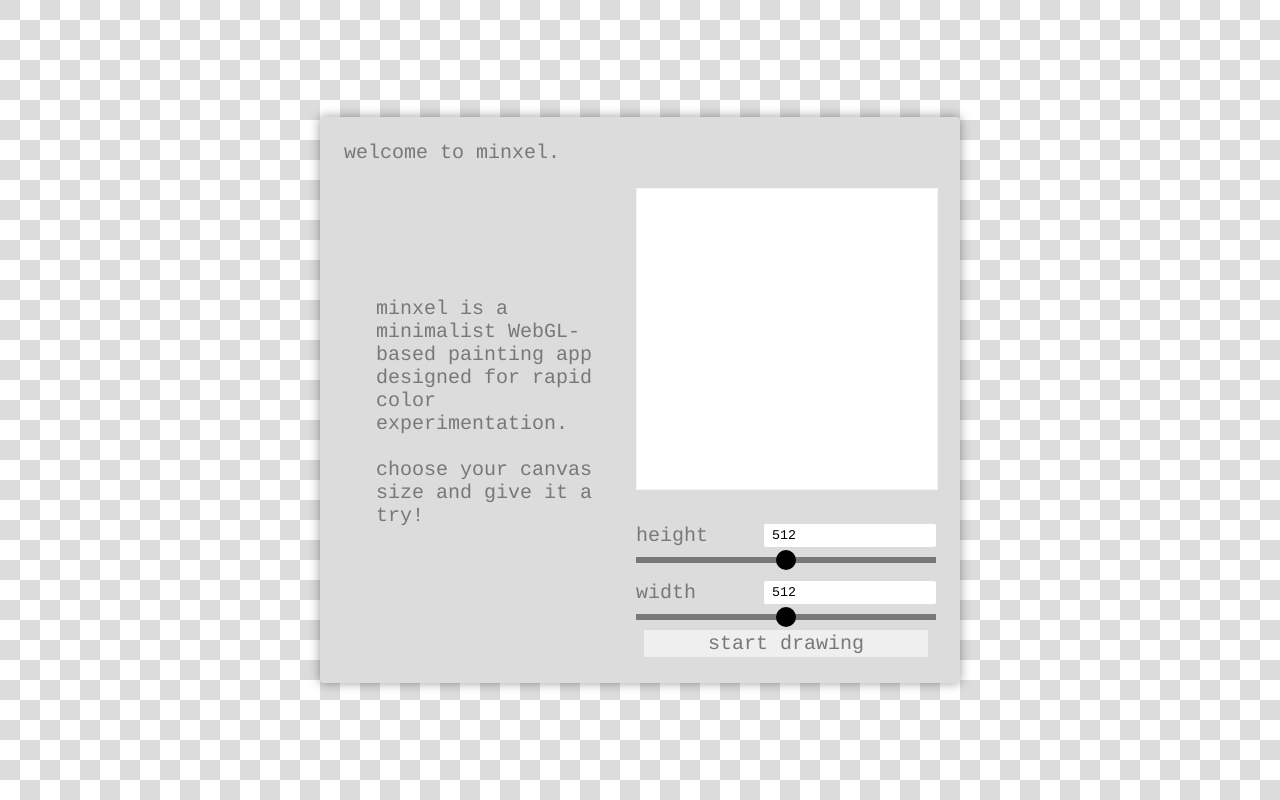
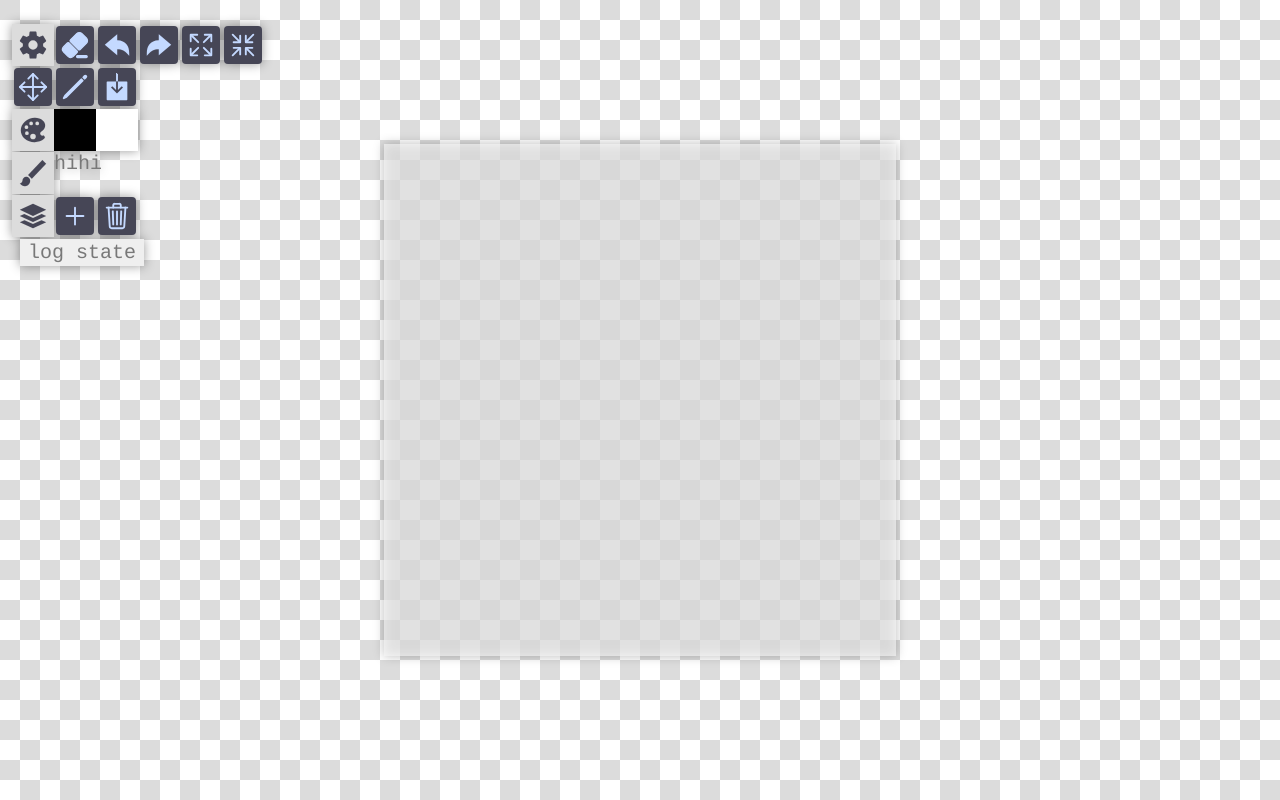
Before and after one commit to cyan-oj/minxel, a React (Vite) app: page / in a window 1280 px wide. Built offline with nearby package versions, Linux system fonts and the light colour scheme.

Commit message:
change history to ref

```diff
--- a/src/App.jsx
+++ b/src/App.jsx
@@ -1,64 +1,107 @@
-import { useState } from 'react';
-import Workspace from './Workspace/Workspace/Workspace'
+import { useState } from "react";
+import Workspace from "./Workspace/Workspace/Workspace";
 
 function App() {
-	const [showWorkspace, setShowWorkspace] = useState( false ) // set false in prod
-	const [ width, setWidth ] = useState( 512 )
-	const [ height, setHeight ] = useState( 512 )
-	const [ backgroundColor, setBackgroundColor ] = useState([ 100, 100, 100 ])
+  const [showWorkspace, setShowWorkspace] = useState(true); // set false in prod
+  const [width, setWidth] = useState(512);
+  const [height, setHeight] = useState(512);
+  const [backgroundColor, setBackgroundColor] = useState([100, 100, 100]);
 
   return (
     <>
-		{ !showWorkspace &&
-			<div id='welcome'>
-				<div>
-					welcome to minxel.
-				</div>
-				<div id='startup'>
-					<div id='startup-message'>
-						minxel is a minimalist WebGL-based painting app designed for rapid color experimentation.
+      {!showWorkspace && (
+        <div id="welcome">
+          <div>welcome to minxel.</div>
+          <div id="startup">
+            <div id="startup-message">
+              minxel is a minimalist WebGL-based painting app designed for rapid
+              color experimentation.
               <br />
               <br />
               choose your canvas size and give it a try!
             </div>
-					<div id='startup-settings'>
-						<div className='ratio'>
-							{ width > height
-								? <div className='ratio-preview'
-								style={{ width: 300, height: 300 * height/width, backgroundColor: 'white'}}/>
-								: <div className='ratio-preview'
-								style={{ width: 300 * width/height , height: 300, backgroundColor: 'white'}}/>
+            <div id="startup-settings">
+              <div className="ratio">
+                {width > height ? (
+                  <div
+                    className="ratio-preview"
+                    style={{
+                      width: 300,
+                      height: (300 * height) / width,
+                      backgroundColor: "white",
+                    }}
+                  />
+                ) : (
+                  <div
+                    className="ratio-preview"
+                    style={{
+                      width: (300 * width) / height,
+                      height: 300,
+                      backgroundColor: "white",
+                    }}
+                  />
+                )}
+              </div>
+              <div id="welcome-settings">
+                <div className="welcome-slider">
+                  <label className="welcome-label" htmlFor="height">
+                    height
+                    <input
+                      type="number"
+                      value={height}
+                      onChange={(e) =>
+                        setHeight(e.target.value ? Number(e.target.value) : 0)
                       }
+                    />
+                  </label>
+                  <input
+                    type="range"
+                    min="2"
+                    max="1024"
+                    value={height}
+                    onChange={(e) =>
+                      setHeight(e.target.value ? Number(e.target.value) : 0)
+                    }
+                  />
                 </div>
-						<div id='welcome-settings'>
-								<div className='welcome-slider'>
-									<label className='welcome-label' htmlFor='height'>height
-										<input type='number' value={ height }
-											onChange={ e => setHeight(e.target.value ? Number(e.target.value) : 0 )}/>
+                <div className="welcome-slider">
+                  <label className="welcome-label" htmlFor="width">
+                    width
+                    <input
+                      type="number"
+                      value={width}
+                      onChange={(e) =>
+                        setWidth(e.target.value ? Number(e.target.value) : 0)
+                      }
+                    />
                   </label>
-									<input type="range" min='2' max='1024' value={ height }
-										onChange={ e => setHeight(e.target.value ? Number(e.target.value) : 0 )}/>
+                  <input
+                    type="range"
+                    min="2"
+                    max="1024"
+                    value={width}
+                    onChange={(e) =>
+                      setWidth(e.target.value ? Number(e.target.value) : 0)
+                    }
+                  />
                 </div>
-								<div className='welcome-slider'>
-									<label className='welcome-label' htmlFor='width'>width
-										<input type='number' value={ width }
-											onChange={ e => setWidth(e.target.value ? Number(e.target.value) : 0 )}/>
-									</label>
-									<input type="range" min='2' max='1024' value={ width }
-										onChange={ e => setWidth(e.target.value ? Number(e.target.value) : 0 )}/>
-								</div>
-								<button onClick={() => setShowWorkspace( true )}
-									>start drawing</button>
+                <button onClick={() => setShowWorkspace(true)}>
+                  start drawing
+                </button>
               </div>
             </div>
           </div>
         </div>
-		}
-		{ showWorkspace &&
-			<Workspace  width={ width } height={ height } backgroundColor={ backgroundColor }/>
-		}
+      )}
+      {showWorkspace && (
+        <Workspace
+          width={width}
+          height={height}
+          backgroundColor={backgroundColor}
+        />
+      )}
     </>
-	)
+  );
 }
 
 export default App;
--- a/src/Workspace/Brushes/Brushes.jsx
+++ b/src/Workspace/Brushes/Brushes.jsx
@@ -11,6 +11,7 @@ import MenuToggle from "../Workspace/MenuToggle";
 
 function Brushes({
   brushes,
+  setBrushes,
   activeBrush,
   dispatch,
   brushSample,
@@ -18,7 +19,7 @@ function Brushes({
   showSettings,
 }) {
   const dragBrush = useRef();
-  console.log("Brushes Renders");
+  // console.log("Brushes Renders");
 
   useEffect(() => {
     const brushPreview = document.getElementById("brush-preview");
@@ -34,12 +35,12 @@ function Brushes({
 
   const dragStart = (index) => (dragBrush.current = index);
 
-  const dragEnter = (index, brushes) => {
+  const dragEnter = (index, brushs) => {
     const currentBrush = dragBrush.current;
-    const dropBrush = brushes.splice(currentBrush, 1)[0];
-    brushes.splice(index, 0, dropBrush);
+    const dropBrush = brushs.splice(currentBrush, 1)[0];
+    brushs.splice(index, 0, dropBrush);
     dragBrush.current = index;
-    dispatch({ type: "brushes", payload: brushes });
+    setBrushes(brushs);
   };
 
   const brushList = brushes.map((brush, index) => (
@@ -53,11 +54,12 @@ function Brushes({
       onDragEnter={() => dragEnter(index, brushes)}
       onMouseUp={(e) => dispatch({ type: "activeBrush", payload: index })}
     >
-      <BrushPreview
+      {/* <BrushPreview
         brushes={brushes}
         brush={brush}
         canvas={brushThumbnails[index]}
-      />
+      /> */}
+      hi
     </div>
   ));
 
--- a/src/Workspace/Palette/Palette.jsx
+++ b/src/Workspace/Palette/Palette.jsx
@@ -15,7 +15,7 @@ function Palette({
   showSettings,
   max = 16,
 }) {
-  console.log("Palette Renders");
+  // console.log("Palette Renders");
 
   const [cacheColor, setCacheColor] = useState(colors[activeColor]);
 
--- a/src/Workspace/Workspace/Workspace.jsx
+++ b/src/Workspace/Workspace/Workspace.jsx
@@ -41,8 +41,8 @@ const DEFAULT_BRUSHES = [
 
 const init = (props) => {
   const initialState = {
-    colors: props.colors ? props.colors : DEFAULT_PALETTE,
-    brushes: DEFAULT_BRUSHES,
+    // colors: props.colors ? props.colors : DEFAULT_PALETTE,
+    // brushes: DEFAULT_BRUSHES,
     layers: [],
     width: props.width,
     height: props.height,
@@ -52,31 +52,32 @@ const init = (props) => {
     pressure: false,
     canvasScale: "1.0",
     canvasPosition: { left: "0px", top: "0px" },
-    activeColor: 0,
+    // activeColor: 0,
     activeBrush: 0,
     activeLayer: 0,
     brushSample: {},
     brushThumbnails: [],
-    strokeHistory: {},
-    redoCache: [],
+    // strokeHistory: {},
+    // redoCache: [],
   };
   const firstLayer = createLayer(props.width, props.height, 0);
   initialState.layers.push(firstLayer);
   initialState.brushSample = createLayer(240, 100, -1, [1, 1, 1, 0]);
 
-  for (let i = 0; i < initialState.brushes.length; i++) {
-    const canvas = createLayer(50, 50, -1);
-    initialState.brushThumbnails.push(canvas);
-  }
+  // for (let i = 0; i < initialState.brushes.length; i++) {
+  //   const canvas = createLayer(50, 50, -1);
+  //   initialState.brushThumbnails.push(canvas);
+  // }
 
   return initialState;
 };
 
 function Workspace(props) {
+  console.log("workspace renders");
   const [state, dispatch] = useReducer(workSpaceReducer, props, init);
   const {
     // colors,
-    brushes,
+    // brushes,
     layers,
     width,
     height,
@@ -104,21 +105,19 @@ function Workspace(props) {
   const [colors, setColors] = useState(
     props.colors ? props.colors : DEFAULT_PALETTE
   );
+  const [brushes, setBrushes] = useState(
+    props.brushes ? props.brushes : DEFAULT_BRUSHES
+  );
 
-  const [strokeHistory, setStrokeHistory] = useState({});
+  const strokeHistory = useRef({});
   const [redoCache, setRedoCache] = useState([]);
 
   const clientPosition = useRef({ x: 0, y: 0 });
-  const stroke = {
+  const brushStroke = {
     color: activeColor,
     points: [],
   };
   const position = { x: 0, y: 0, pressure: 0 };
-
-  useEffect(() => {
-    console.log(strokeHistory);
-    console.log(redoCache);
-  }, [redoCache, strokeHistory]);
 
   useEffect(() => {
     dispatch({
@@ -197,70 +196,71 @@ function Workspace(props) {
 
     const glAttributes = getAttributes(gl);
 
-    stroke.color = activeColor;
-    stroke.brush = brushes[activeBrush];
-    const drawColor = erasing ? [0] : rgbToGL(colors[stroke.color]);
+    brushStroke.color = activeColor;
+    brushStroke.brush = brushes[activeBrush];
+    const drawColor = erasing ? [0] : rgbToGL(colors[brushStroke.color]);
 
-    for (let i = 0; i < dist; i += stroke.brush.spacing) {
+    for (let i = 0; i < dist; i += brushStroke.brush.spacing) {
       const x = lastPoint.x + Math.sin(angle) * i;
       const y = lastPoint.y + Math.cos(angle) * i;
       const pressure = lastPoint.pressure + deltaP / (dist / i);
       const transforms = {
         translate: { x, y },
-        rotate: stroke.brush.angle,
-        scale: stroke.brush.scale,
-        ratio: stroke.brush.ratio,
+        rotate: brushStroke.brush.angle,
+        scale: brushStroke.brush.scale,
+        ratio: brushStroke.brush.ratio,
         pressure: pressure,
       };
       drawPoint(gl, glAttributes, transforms, drawColor);
-      stroke.points.push(transforms);
+      brushStroke.points.push(transforms);
     }
   };
 
-  const undo = (layer) => {
-    console.log(layer);
-    console.log(strokeHistory);
-    if (Object.keys(strokeHistory).length < 1) return;
-    const newLayer = { ...strokeHistory[layer] };
+  const undo = (layer, history) => {
+    // debugger;
+    if (Object.keys(history).length < 1) return;
+    const newLayer = { ...history[layer] };
     if (newLayer.strokes.length < 1) return;
 
     const newLayerHistory = [...newLayer.strokes];
-
     const newCache = [...redoCache];
     const stroke = newLayerHistory.pop();
+
     stroke.layer = newLayer;
     newCache.push({
       layer: layers[layer],
       stroke,
     });
+    console.log("redo cache", newCache);
+
     const newStrokeHistory = {
-      ...strokeHistory,
+      ...history,
       [layer]: {
         ...newLayer,
         strokes: [...newLayerHistory],
       },
     };
+
     const gl = newLayer.context;
     redraw(gl, colors, newLayerHistory);
-    setStrokeHistory(newStrokeHistory);
+    strokeHistory.current = newStrokeHistory;
     setRedoCache(newCache);
   };
 
-  const redo = (redoCache) => {
-    console.log(redoCache);
-    if (redoCache.length < 1) return;
-    const newCache = [...redoCache];
+  const redo = (cache, history) => {
+    if (cache.length < 1) return;
+
+    const newCache = [...cache];
     const nextStroke = newCache.pop();
-    console.log("nextStroke", nextStroke);
 
     const { stroke, layer } = nextStroke;
 
     const newStrokeHistory = {
-      context: strokeHistory[layer.id].context,
-      strokes: [...strokeHistory[layer.id].strokes, stroke],
+      context: history[layer.id].context,
+      strokes: [...history[layer.id].strokes, stroke],
     };
 
-    setStrokeHistory({ ...strokeHistory, [layer.id]: newStrokeHistory });
+    strokeHistory.current = { ...history, [layer.id]: newStrokeHistory };
     setRedoCache(newCache);
 
     const gl = nextStroke.layer.context;
@@ -269,14 +269,15 @@ function Workspace(props) {
     drawStroke(gl, glAttributes, drawColor, nextStroke.stroke.points);
   };
 
-  const saveStroke = (stroke, layer) => {
+  const saveStroke = (stroke, layer, history) => {
     if (stroke.points.length < 1) return;
-    const layerHistory = strokeHistory[layer.id];
+    // const history = { ...strokeHistory.current };
+    const layerHistory = history[layer.id];
     let newStrokeHistory = {};
     if (layerHistory) {
       newStrokeHistory = {
-        context: strokeHistory[layer.id].context,
-        strokes: [...strokeHistory[layer.id].strokes, stroke],
+        context: history[layer.id].context,
+        strokes: [...history[layer.id].strokes, stroke],
       };
     } else {
       newStrokeHistory = {
@@ -284,7 +285,10 @@ function Workspace(props) {
         strokes: [stroke],
       };
     }
-    setStrokeHistory({ ...strokeHistory, [layer.id]: newStrokeHistory });
+    strokeHistory.current = { ...history, [layer.id]: newStrokeHistory };
+    console.log("history", strokeHistory.current);
+    brushStroke.color = activeColor;
+    brushStroke.points = [];
   };
 
   const saveFile = () => {
@@ -352,8 +356,20 @@ function Workspace(props) {
         onPointerMove={
           panning ? null : (e) => draw(e, layers[activeLayer].context)
         }
-        onPointerUp={() => saveStroke(stroke, layers[activeLayer])}
-        onPointerLeave={() => saveStroke(stroke, layers[activeLayer])}
+        onPointerUp={() =>
+          saveStroke(
+            { ...brushStroke },
+            layers[activeLayer],
+            strokeHistory.current
+          )
+        }
+        onPointerLeave={() =>
+          saveStroke(
+            { ...brushStroke },
+            layers[activeLayer],
+            strokeHistory.current
+          )
+        }
       >
         {layerDisplay}
       </div>
@@ -381,14 +397,16 @@ function Workspace(props) {
         <ToolButton
           buttonText={"undo"}
           Icon={UndoIcon}
-          clickFunction={() => undo(layers[activeLayer].id)}
+          clickFunction={() =>
+            undo(layers[activeLayer].id, strokeHistory.current)
+          }
           shortcutText={"ctrl + z"}
           showTools={showTools}
         />
         <ToolButton
           buttonText={"redo"}
           Icon={RedoIcon}
-          clickFunction={() => redo(redoCache)}
+          clickFunction={() => redo(redoCache, strokeHistory.current)}
           shortcutText={"ctrl + shift + Z"}
           showTools={showTools}
         />
@@ -451,6 +469,7 @@ function Workspace(props) {
         />
         <Brushes
           brushes={brushes}
+          setBrushes={setBrushes}
           activeBrush={activeBrush}
           dispatch={dispatch}
           brushSample={brushSample}
@@ -468,7 +487,7 @@ function Workspace(props) {
           dispatch={dispatch}
           layers={layers}
           activeLayer={activeLayer}
-          stroke={stroke}
+          stroke={brushStroke}
           showTools={showLayers}
         />
         <button onClick={() => console.log(state)}> log state </button>
--- a/src/Workspace/Workspace/WorkspaceReducer.js
+++ b/src/Workspace/Workspace/WorkspaceReducer.js
@@ -2,7 +2,6 @@ import { createLayer, redraw } from "../../utils/glHelpers";
 
 export const workSpaceReducer = (state, action) => {
   const { type, payload } = action;
-  console.log(state);
   switch (type) {
     // case "saveStroke": {
     //   const { stroke, layer } = payload;
```
Lines whose indentation alone changed are shown as unchanged.
